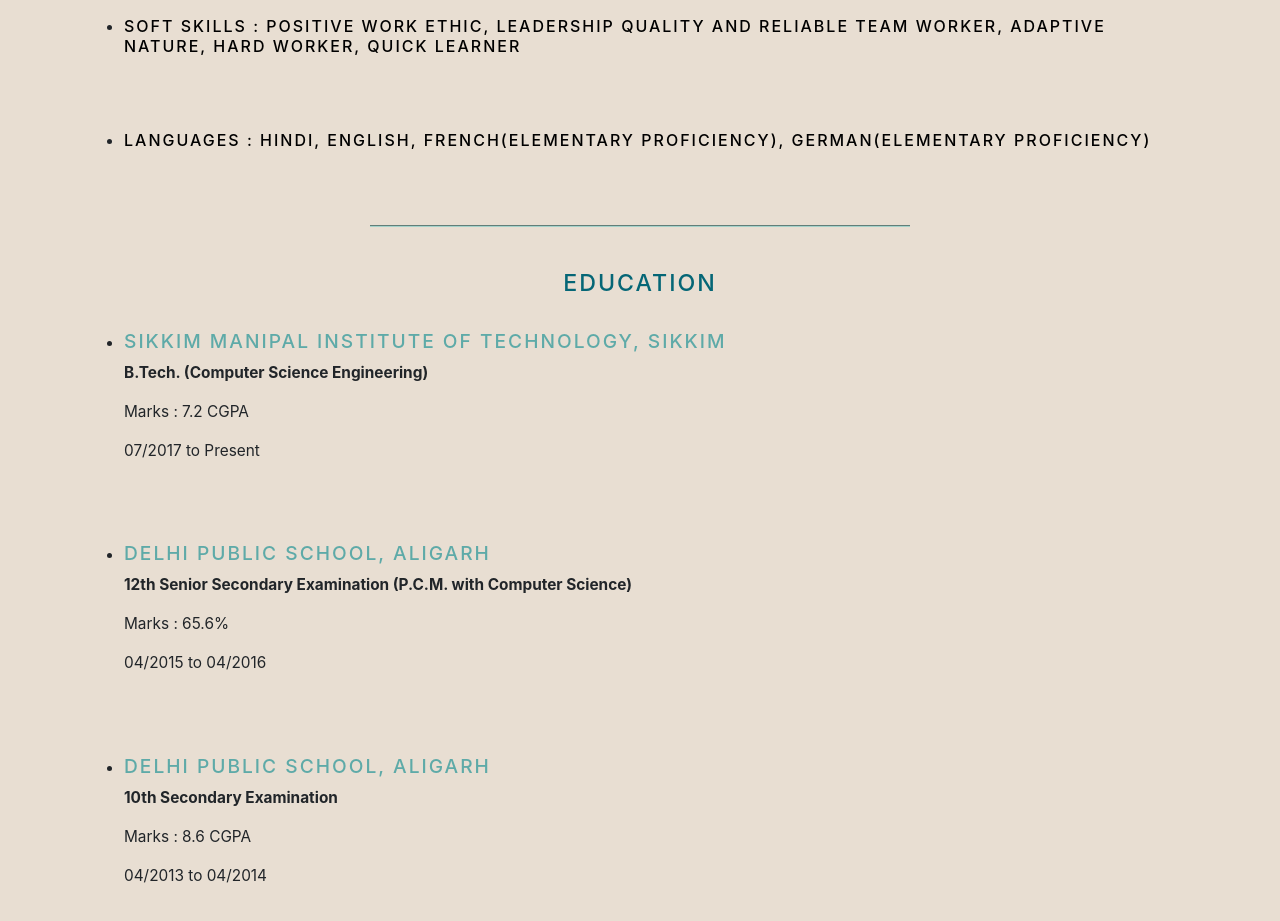
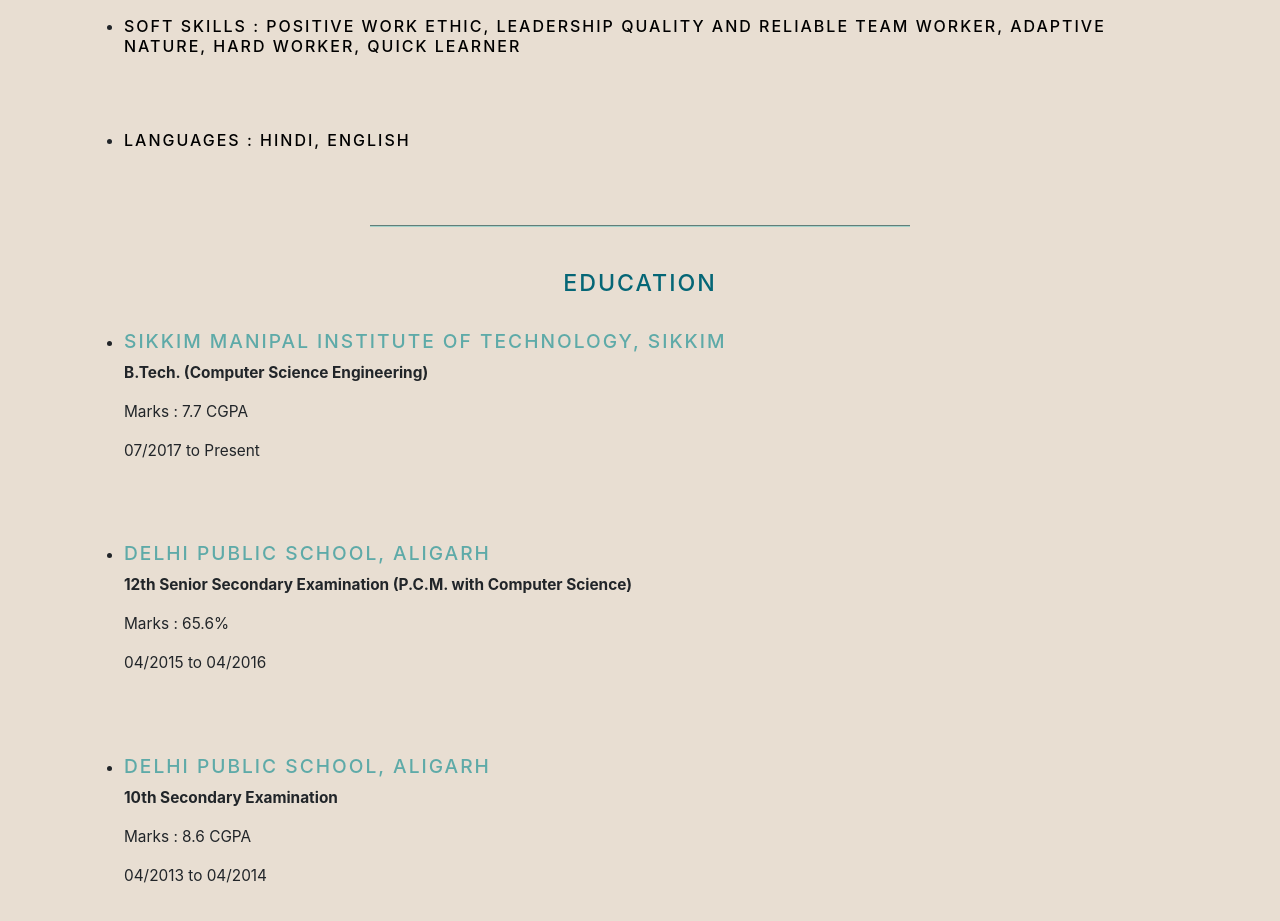
Before and after one commit to itssingh14/CV, a plain HTML site: page index.html in a window 1280 px wide. Shown: the part 1320-2241 px from the top of the page. Drawn offline with Linux system fonts and the light colour scheme.

Commit message:
Update index.html

```diff
--- a/index.html
+++ b/index.html
@@ -77,7 +77,7 @@
         </ul>
         <ul>
           <li>
-            <h5 class="skillfield">LANGUAGES : Hindi, English, French(Elementary Proficiency), German(Elementary Proficiency)</h5>
+            <h5 class="skillfield">LANGUAGES : Hindi, English</h5>
           </li>
         </ul>
         <hr>
@@ -88,7 +88,7 @@
           <li>
             <h5>Sikkim Manipal Institute of Technology, Sikkim</h5>
             <p><b>B.Tech. (Computer Science Engineering)</b></p>
-            <p>Marks : 7.2 CGPA</p>
+            <p>Marks : 7.7 CGPA</p>
             <p>07/2017 to Present</p>
           </li>
         </ul>
```
